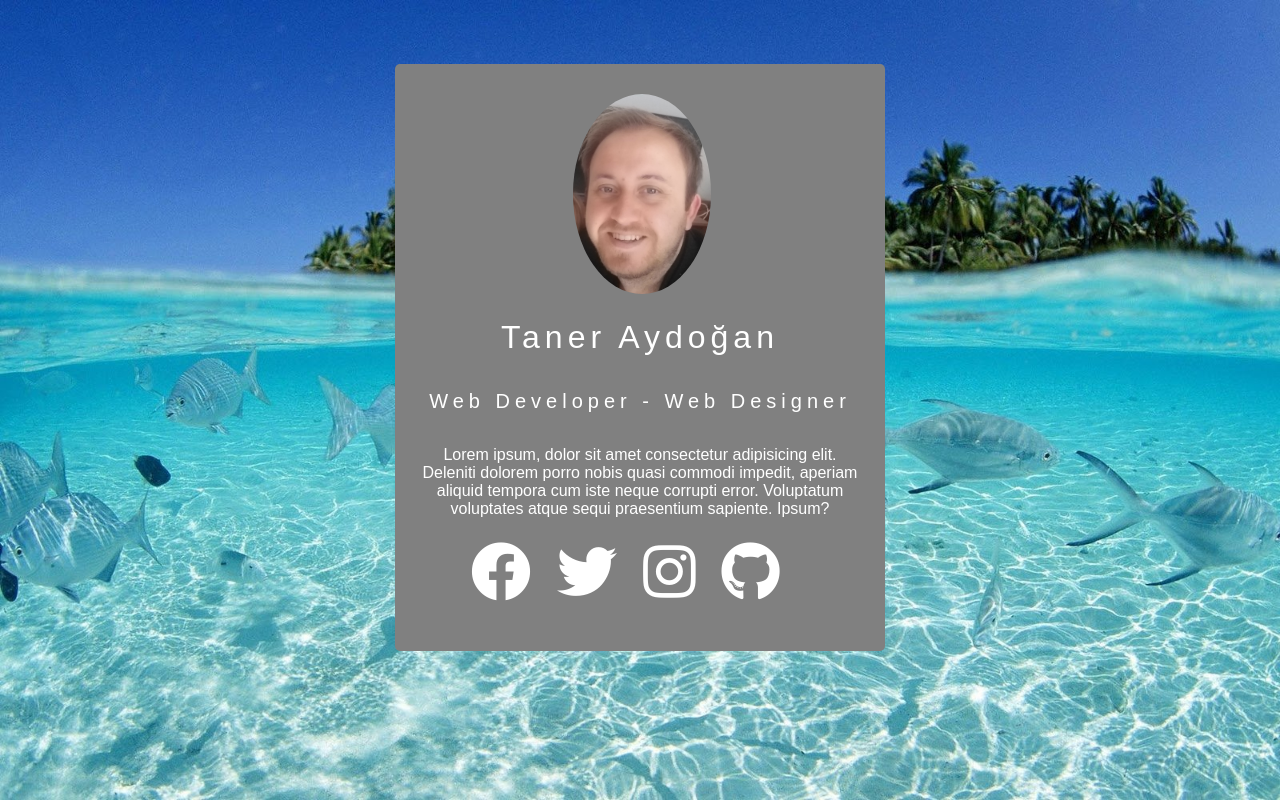
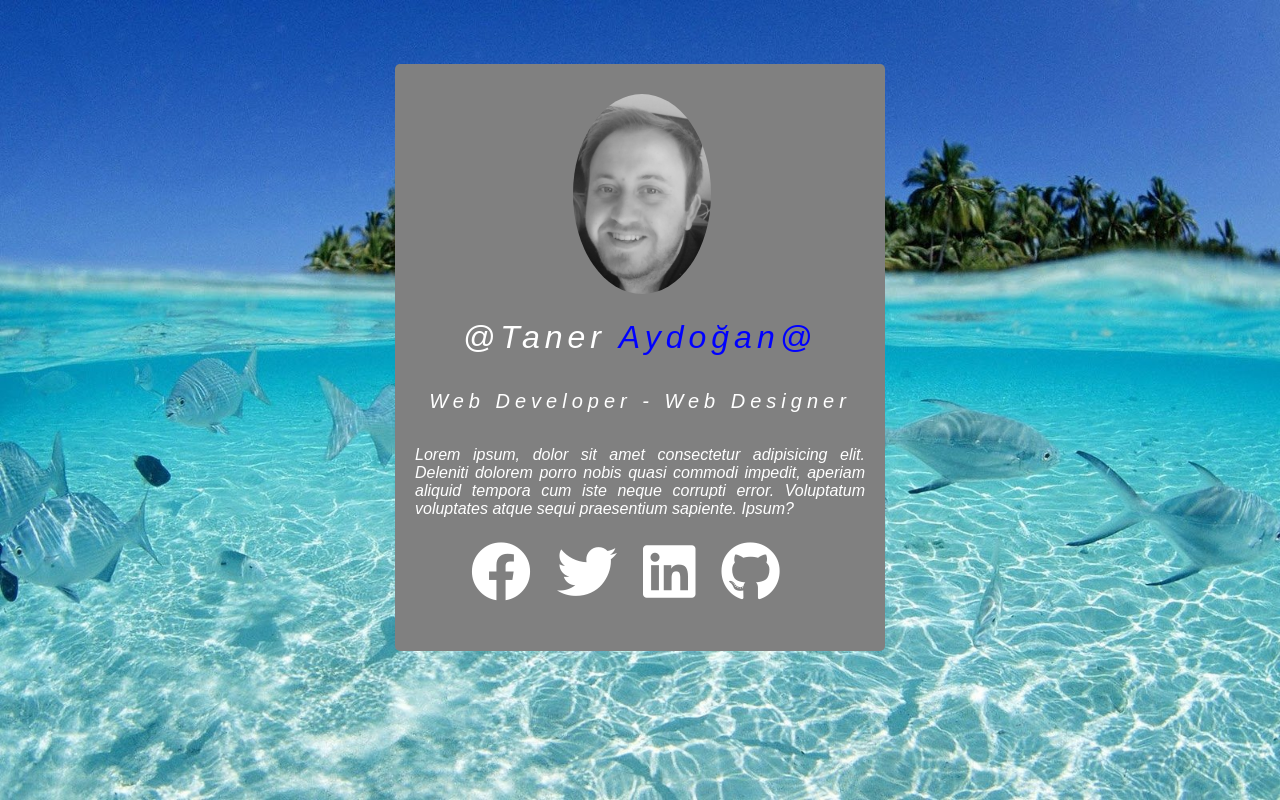
Before and after one commit to Taner105/Web-Designer, a plain HTML site: page index.html in a window 1280 px wide. Drawn offline with Linux system fonts and the light colour scheme.

Commit message:
eksikler tamamlandı

```diff
--- a/index.html
+++ b/index.html
@@ -11,14 +11,14 @@
 <body>
     <div class="box">
         <img src="yenı.jpg" alt="">
-        <h1>Taner Aydoğan</h1>
+        <h1>@Taner <span id="surname">Aydoğan@</span></h1>
         <h5>Web Developer - Web Designer</h5>
         <p>Lorem ipsum, dolor sit amet consectetur adipisicing elit. Deleniti dolorem porro nobis quasi commodi impedit, aperiam aliquid tempora cum iste neque corrupti error. Voluptatum voluptates atque sequi praesentium sapiente. Ipsum?</p>
         <ul>
             <li><a href="#"><i class="fab fa-facebook"></i></a></li>
             <li><a href="#"><i class="fab fa-twitter"></i></a></li>
-            <li><a href="#"><i class="fab fa-instagram"></i></a></li>
-            <li><a href="#"><i class="fab fa-github"></i></a></li>
+            <li><a href="https://www.linkedin.com/feed/?trk=homepage-basic_google-one-tap-submit"><i class="fab fa-linkedin"></i></a></li>
+            <li><a href="https://github.com/"><i class="fab fa-github"></i></a></li>
         </ul>
 
 
--- a/style.css
+++ b/style.css
@@ -22,6 +22,11 @@ body{
     margin-right: -35%;
     border-radius: 50%;
     margin-top: 10px;
+    filter: grayscale(100%);
+
+}
+.box img:hover{
+    transition: ease-in-out;
 }
 .box h1{
     text-align: center;
@@ -29,6 +34,7 @@ body{
     font-weight: 200;
     color: white;
     font-family: sans-serif;
+    font-style: italic;
 }
 .box h5{
     text-align: center;
@@ -37,11 +43,13 @@ body{
     color: white;
     font-family: sans-serif;
     font-size: 20px;
+    font-style: italic;
 }
 .box p{
-    text-align: center;
+    text-align: justify;
     color: white;
     font-family: sans-serif;
+    font-style: italic;
 
 }
 .box li{
@@ -49,11 +57,19 @@ body{
     margin: 6px;
     list-style: none;
 
+
 }
 .box li a{
     color: white;
     font-size: 60px;
     margin-left: 10px;
-    transition: all ease-in-out;
+    transition: all ease-in-out 250ms;
 
 }
+.box a:hover{
+    color: #b9b9b9;
+
+}
+#surname{
+    color: blue;
+}
```
